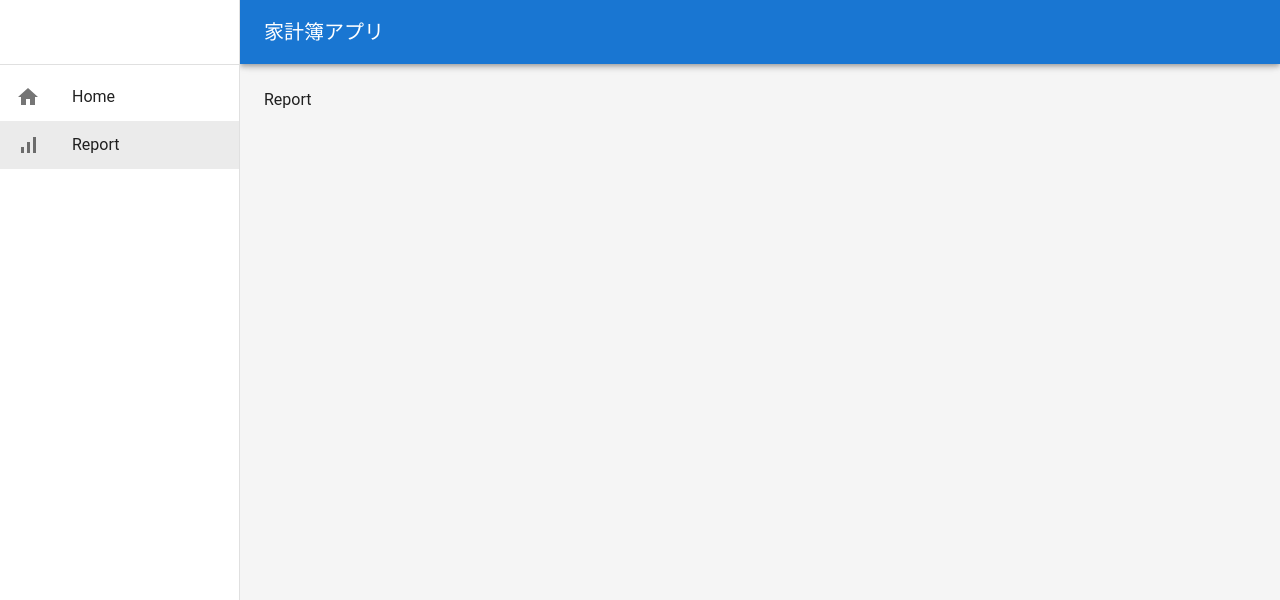
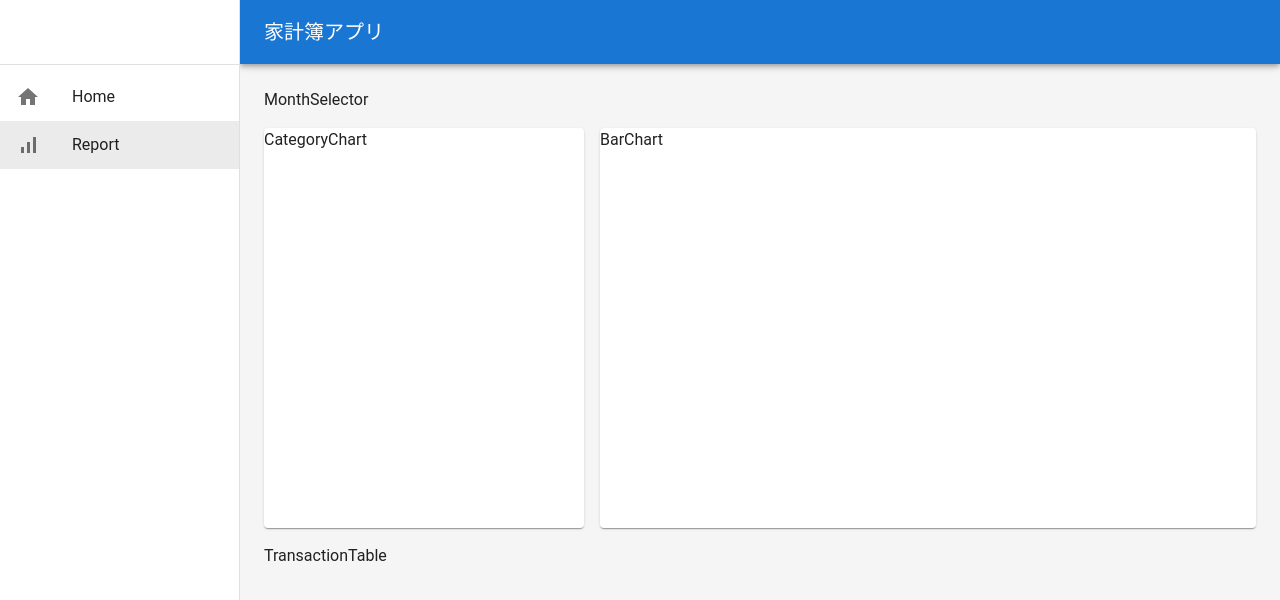
Before and after one commit to Rio25o/household-app, a React (Create React App) app: page /report in a window 1280 px wide. Shown: the top 600 px of the page. Built offline with nearby package versions, Linux system fonts and the light colour scheme; no server answers; the database is empty; the HTML template or start-up script is replaced by a standard one.

Commit message:
記述:Report画面のレイアウトを作成

```diff
--- /dev/null
+++ b/src/components/BarChart.tsx
@@ -0,0 +1,7 @@
+import React from "react";
+
+const BarChart = () => {
+  return <div>BarChart</div>;
+};
+
+export default BarChart;
--- /dev/null
+++ b/src/components/CategoryChart.tsx
@@ -0,0 +1,7 @@
+import React from "react";
+
+const CategoryChart = () => {
+  return <div>CategoryChart</div>;
+};
+
+export default CategoryChart;
--- /dev/null
+++ b/src/components/MonthSelector.tsx
@@ -0,0 +1,7 @@
+import React from "react";
+
+const MonthSelector = () => {
+  return <div>MonthSelector</div>;
+};
+
+export default MonthSelector;
--- /dev/null
+++ b/src/components/TransactionTable.tsx
@@ -0,0 +1,7 @@
+import React from "react";
+
+const TransactionTable = () => {
+  return <div>TransactionTable </div>;
+};
+
+export default TransactionTable;
--- a/src/pages/Report.tsx
+++ b/src/pages/Report.tsx
@@ -1,7 +1,42 @@
+/* eslint-disable @typescript-eslint/no-unused-vars */
+/* eslint-disable react/jsx-no-undef */
+import { Grid, Paper } from "@mui/material";
 import React from "react";
+import MonthSelector from "../components/MonthSelector";
+import CategoryChart from "../components/CategoryChart";
+import TransactionTable from "../components/TransactionTable";
+import BarChart from "../components/BarChart";
 
 const Report = () => {
-  return <div>Report</div>;
+  const commonPaperStyle = {
+    height: { xs: "auto", md: "400px" },
+    display: "flex",
+    flexDirection: "column",
+  };
+
+  return (
+    <Grid container spacing={2}>
+      <Grid item xs={12}>
+        <MonthSelector />
+      </Grid>
+
+      <Grid item xs={12} md={4}>
+        <Paper sx={commonPaperStyle}>
+          <CategoryChart />
+        </Paper>
+      </Grid>
+
+      <Grid item xs={12} md={8}>
+        <Paper sx={commonPaperStyle}>
+          <BarChart />
+        </Paper>
+      </Grid>
+
+      <Grid item xs={12}>
+        <TransactionTable />
+      </Grid>
+    </Grid>
+  );
 };
 
 export default Report;
```
